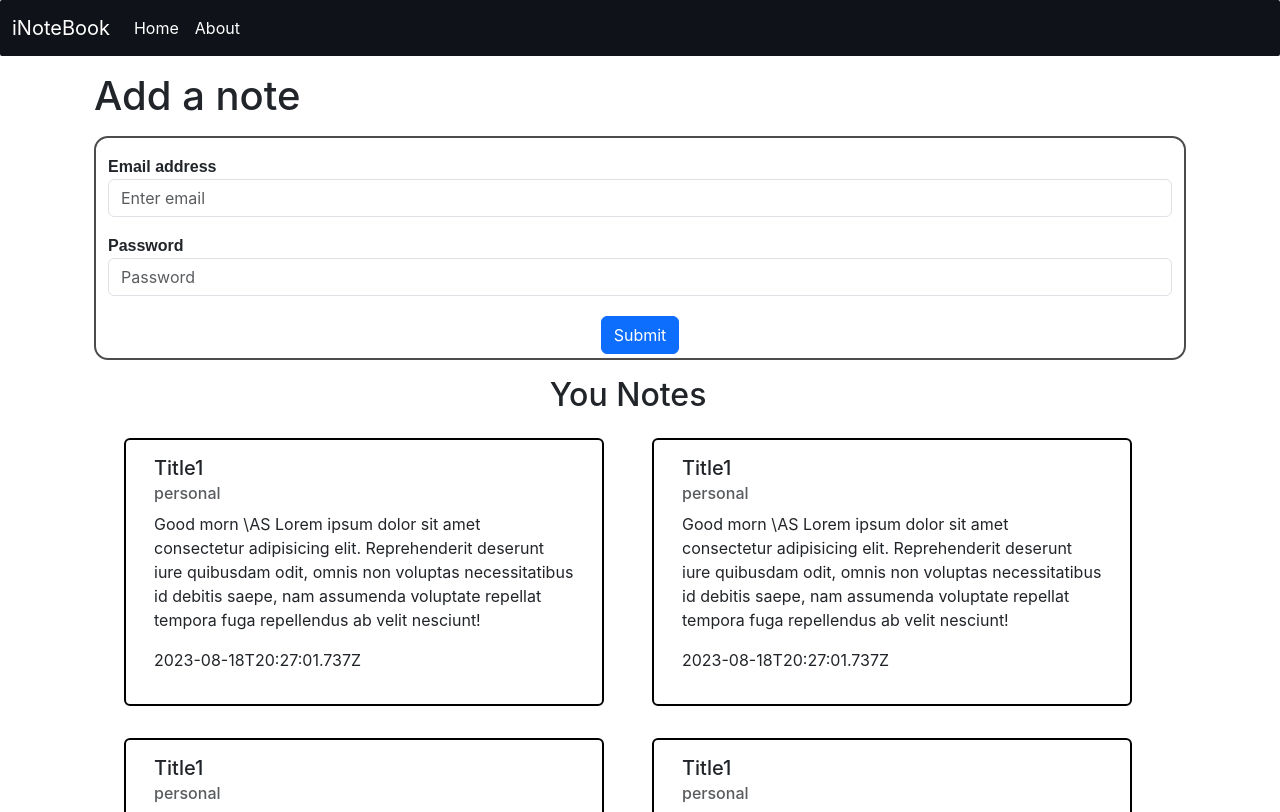
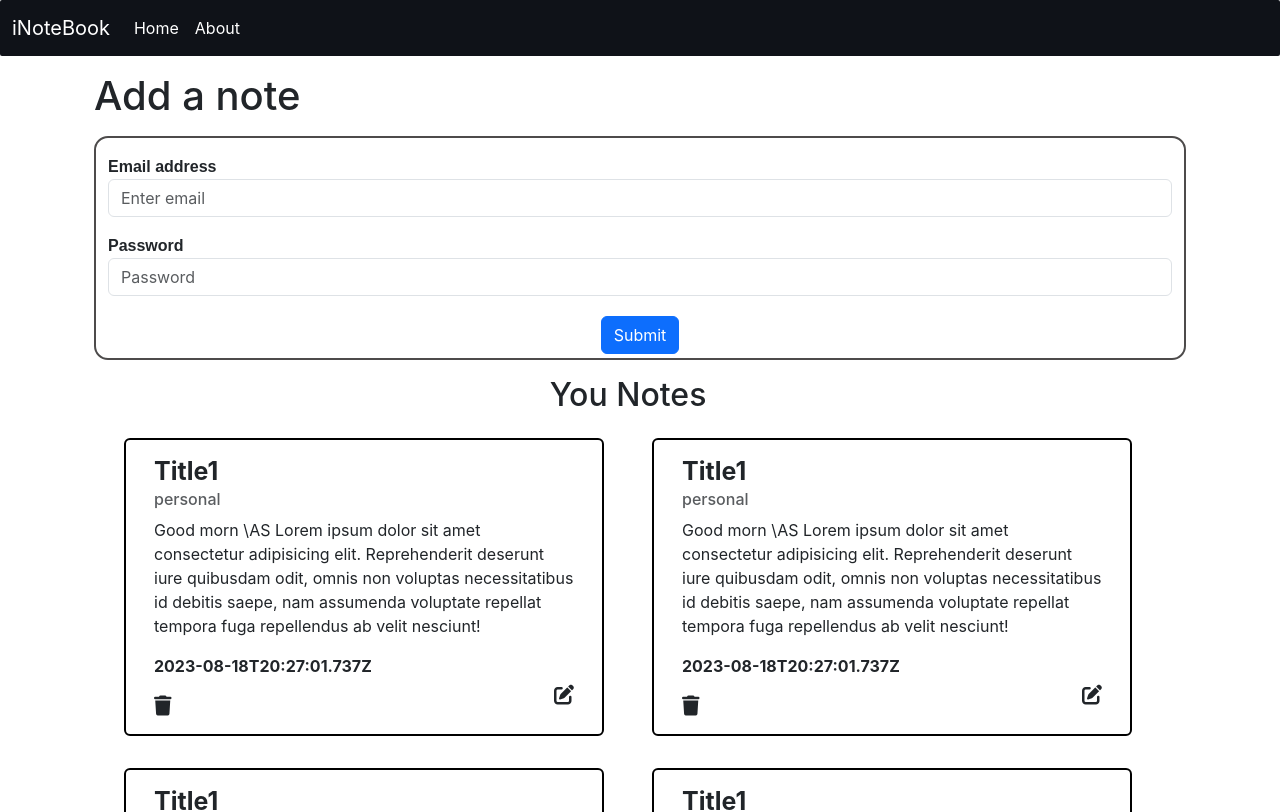
Before and after one commit to aomwankhede/iNoteBook, a React (Create React App) app in the folder frontend/: page / in a window 1280 px wide. Shown: the top 812 px of the page. Built offline with nearby package versions, Linux system fonts and the light colour scheme.

Commit message:
Adding more frontend to notesItem

```diff
--- a/frontend/public/index.html
+++ b/frontend/public/index.html
@@ -10,6 +10,7 @@
       content="Web site created using create-react-app"
     />
     <link href="https://cdn.jsdelivr.net/npm/bootstrap@5.3.1/dist/css/bootstrap.min.css" rel="stylesheet" integrity="sha384-4bw+/aepP/YC94hEpVNVgiZdgIC5+VKNBQNGCHeKRQN+PtmoHDEXuppvnDJzQIu9" crossorigin="anonymous">
+    <script src="https://kit.fontawesome.com/703d6020b2.js" crossorigin="anonymous"></script>
   </head>
     <link rel="apple-touch-icon" href="%PUBLIC_URL%/logo192.png" />
     <!--
--- a/frontend/src/components/NoteItem.js
+++ b/frontend/src/components/NoteItem.js
@@ -5,12 +5,14 @@ function NoteItem(props) {
     <>
       <div className="card my-3 mx-4" style={{ width: "30rem" ,border:'2px solid black'}}>
         <div className="card-body">
-          <h5 className="card-title">{props.note.title}</h5>
+          <h5 className="card-title" style={{fontWeight:'bolder',fontSize:'25px'}}>{props.note.title}</h5>
           <h6 className="card-subtitle mb-2 text-muted">{props.note.tag}</h6>
           <p className="card-text">{props.note.description}</p>
-          <p href="#" className="card-link">
+          <p href="#" className="card-link" style={{fontWeight:'bold'}}>
             {props.note.date}
           </p>
+            <i className="fa-solid fa-trash fa-lg"></i>
+            <i class="fa-solid fa-pen-to-square fa-lg" style={{position:'relative',float:'right'}}></i>
         </div>
       </div>
     </>
```
